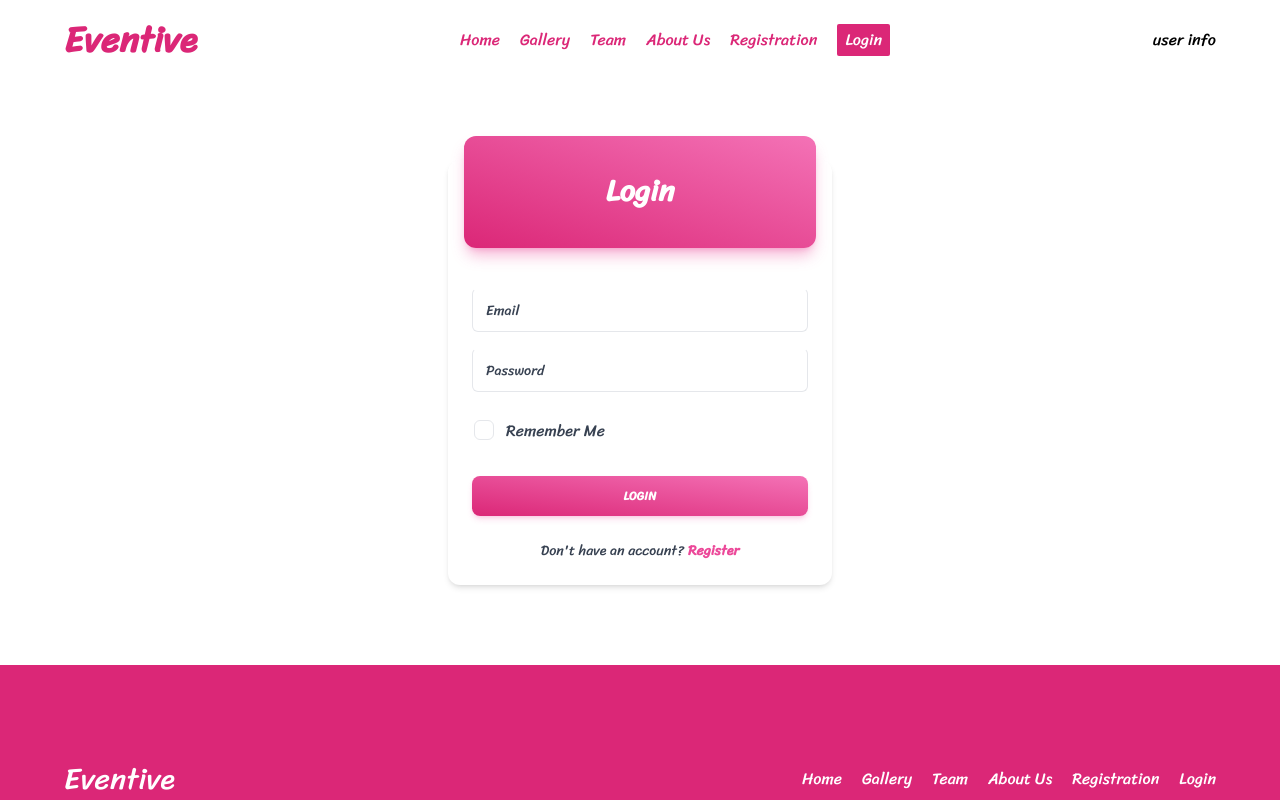
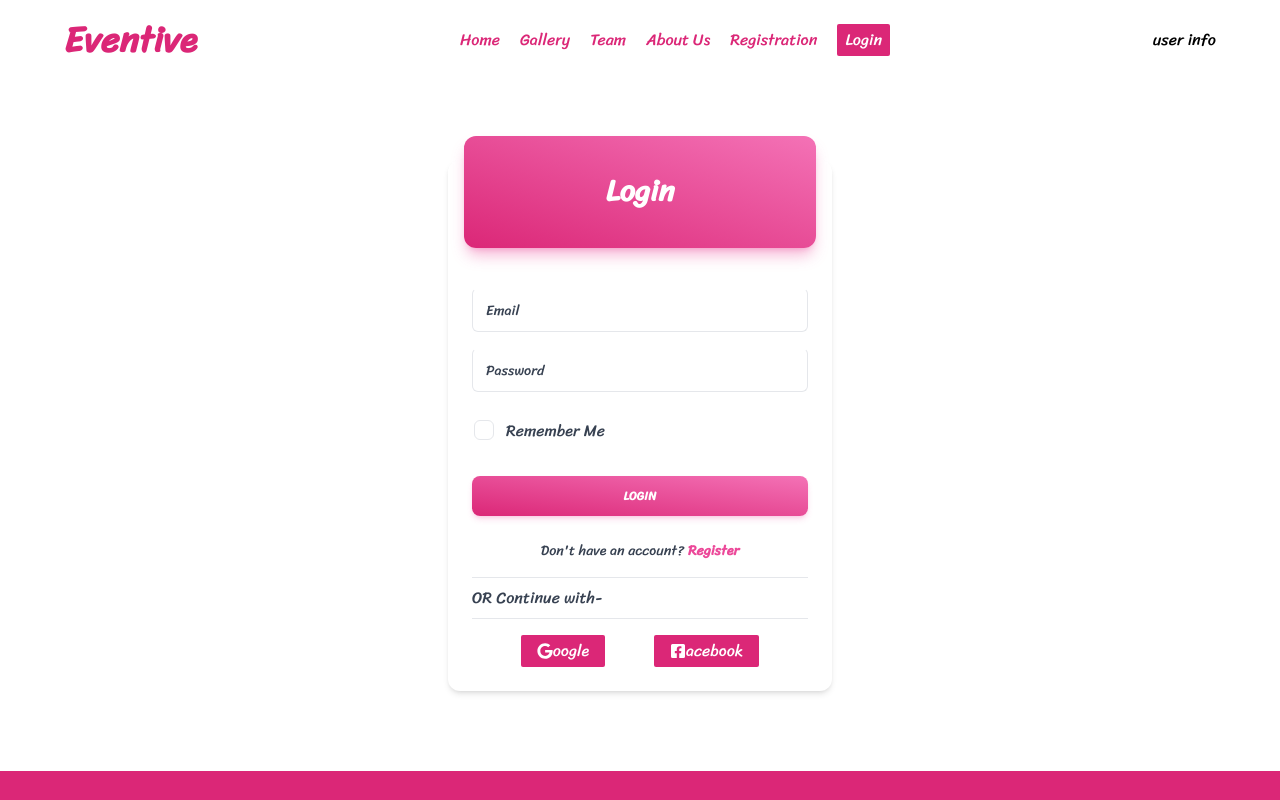
Before and after one commit to rhmunna143/eventive-pro, a React (Vite) app: page /login in a window 1280 px wide. Shown: the top 800 px of the page. Built offline with nearby package versions, Linux system fonts and the light colour scheme.

Commit message:
continue with social created

```diff
--- a/src/Pages/Login/Login.jsx
+++ b/src/Pages/Login/Login.jsx
@@ -1,6 +1,8 @@
+/* eslint-disable no-unused-vars */
 /* eslint-disable react/no-unescaped-entities */
 
 import { Link } from "react-router-dom";
+import Continue from "../../components/Continue/Continue";
 
 
 const Login = () => {
@@ -78,7 +80,7 @@ const Login = () => {
                             </div>
                         </div>
                     </div>
-                    <div className="p-6 pt-0">
+                    <div className="px-6">
                         <button
                             className="block w-full select-none rounded-lg bg-gradient-to-tr from-pink-600 to-pink-400 py-3 px-6 text-center align-middle   text-xs font-bold uppercase text-white shadow-md shadow-pink-500/20 transition-all hover:shadow-lg hover:shadow-pink-500/40 active:opacity-[0.85] disabled:pointer-events-none disabled:opacity-50 disabled:shadow-none"
                             type="submit"
@@ -96,6 +98,10 @@ const Login = () => {
                             </Link>
                         </p>
                     </div>
+
+                    <div className="p-6 pt-0">
+                        <Continue></Continue>
+                    </div>
                 </div>
             </form>
         </div>
--- a/src/Pages/Registration/Registration.jsx
+++ b/src/Pages/Registration/Registration.jsx
@@ -1,6 +1,7 @@
 /* eslint-disable no-unused-vars */
 import { useEffect, useState } from "react";
 import { Link } from "react-router-dom";
+import Continue from "../../components/Continue/Continue";
 
 
 const Registration = () => {
@@ -19,15 +20,15 @@ const Registration = () => {
 
         setPassError("")
 
-        if(!passwordPattern.test(password)) {
+        if (!passwordPattern.test(password)) {
             setPassError("Password must be 6 character or greater!")
 
             return;
-        } else if(!capitalLetterPattern.test(password)) {
+        } else if (!capitalLetterPattern.test(password)) {
             setPassError("Password must have one Capital letter!")
 
             return;
-        } else if(!specialCharacterPattern.test(password)) {
+        } else if (!specialCharacterPattern.test(password)) {
             setPassError("Password must have a special character!")
 
             return;
@@ -142,6 +143,9 @@ const Registration = () => {
                             </button>
                         </Link>
                     </p>
+
+                    <Continue></Continue>
+
                 </form>
             </div>
         </div>
--- /dev/null
+++ b/src/components/Continue/Continue.jsx
@@ -0,0 +1,35 @@
+import { FaFacebookSquare, FaGoogle } from "react-icons/fa";
+
+
+const Continue = () => {
+
+    const handleSocialLogin = (loginType) => {
+
+        return loginType()
+    }
+
+    return (
+        <div className="mt-4">
+            <hr />
+            <h4 className="text-normal my-2">OR Continue with-</h4>
+            <hr />
+            <div className="flex justify-evenly items-center mt-4">
+                <div className="ggl">
+                    <button onClick={() => handleSocialLogin()} className="bg-pink-600 text-white hover:bg-black py-1 px-4 rounded-sm flex items-center">
+                        <FaGoogle></FaGoogle>
+                        oogle
+                    </button>
+                </div>
+
+                <div className="fbu">
+                    <button onClick={() => handleSocialLogin()} className="bg-pink-600 text-white hover:bg-black py-1 px-4 rounded-sm flex items-center">
+                        <FaFacebookSquare></FaFacebookSquare>
+                        acebook
+                    </button>
+                </div>
+            </div>
+        </div>
+    );
+};
+
+export default Continue;
```
